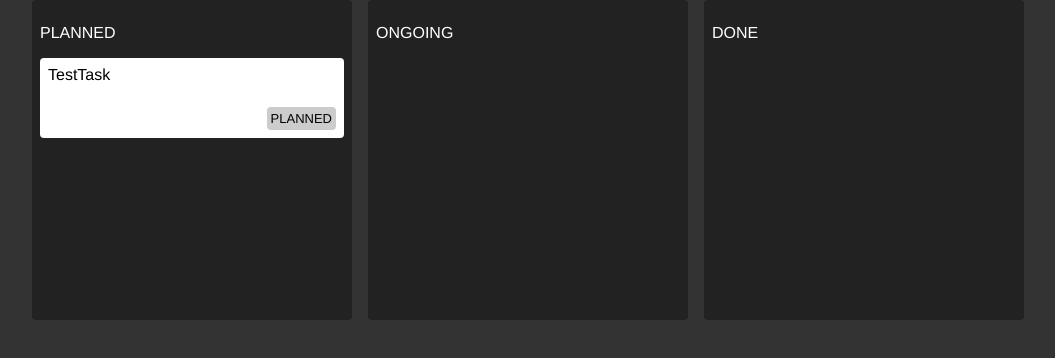
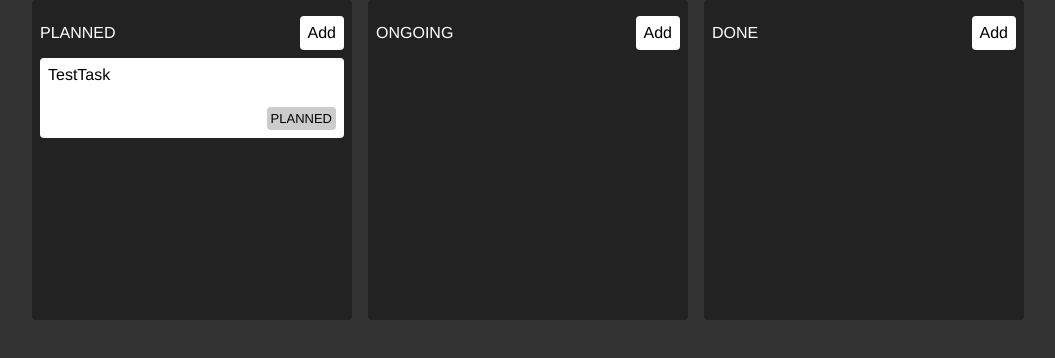
Before and after one commit to RebeccaAyodele/zustand, a React (Vite) app: page / in a window 1280 px wide. Shown: the top 358 px of the page, without its empty margins (112-1167 px from the left). Built offline with nearby package versions, Linux system fonts and the light colour scheme.

Commit message:
Added buttons with a functionality to add task under their respective title ps: just at the testing phase

```diff
--- a/src/components/Column.css
+++ b/src/components/Column.css
@@ -8,3 +8,23 @@
     border-radius: 4px;
     padding: 0.5rem;
 }
+
+.titlewrapper {
+    display: flex;
+    justify-content: space-between;
+    align-items: center;
+}
+
+.titlewrapper button {
+    all: unset;
+    color: black;
+    background: white;
+    padding: 0.5rem;
+    border-radius: 4px;
+    height: fit-content;
+    cursor: pointer;
+}
+
+.titlewrapper button:hover {
+    background: var(--COLOR-GRAY-LIGHT);
+}
--- a/src/components/Column.tsx
+++ b/src/components/Column.tsx
@@ -1,4 +1,4 @@
-import { useMemo } from "react";
+import { useMemo, useState } from "react";
 import { useStore } from "../store";
 import "./Column.css";
 import Task from "./Task";
@@ -8,14 +8,23 @@ type ColumnProps = {
 };
 
 const Column = ({ state }: ColumnProps) => {
-  const tasks = useStore((store) =>
-    store.tasks
+  const tasks = useStore((store) => store.tasks);
+  const filtered = useMemo(
+    () => tasks.filter((task) => task.state === state),
+    [tasks, state]
   );
-  const filtered = useMemo(() => tasks.filter((task) => task.state === state),[tasks, state])
+
+  const addTask = useStore((store) => store.addTask)
+
   return (
     <div className="column">
-      <p>{state}</p>
-      {filtered.map((task)=><Task title={task.title} key={task.title} />)}
+      <div className="titlewrapper">
+        <p>{state}</p>
+        <button onClick={() =>{addTask("dcjdj", state)}}>Add</button>
+      </div>
+      {filtered.map((task) => (
+        <Task title={task.title} key={task.title} />
+      ))}
     </div>
   );
 };
--- a/src/components/Task.css
+++ b/src/components/Task.css
@@ -7,6 +7,7 @@
     display: flex;
     flex-direction: column;
     justify-content: space-between;
+    margin-bottom: 0.5rem;
 }
 
 .bottomrapper {
--- a/src/store.ts
+++ b/src/store.ts
@@ -6,11 +6,18 @@ type Task = {
 }
 
 type StoreProps = {
-  tasks: Task[]
+  tasks: Task[];
+  addTask: (title: string, state: Task["state"]) => void
 }
 
-const store = (): StoreProps => ({
-  tasks: [{ title: "TestTask", state: "PLANNED" }]
-})
+// Task["state"] is a union of string literal and it's another way of writing "PLANNED" | "ONGOING" | "DONE"
 
-export const useStore = create<StoreProps>(store)
+export const useStore = create<StoreProps>((set) => ({
+  tasks: [{ title: "TestTask", state: "PLANNED" }],
+  addTask: (title, state) =>
+    set((store) => ({
+      tasks: [...store.tasks, { title, state }]
+    }))
+}));
+
+// set lets you update the store, when you call set with a function, Zustand gives you the current state of the store — that’s what store is.
```
